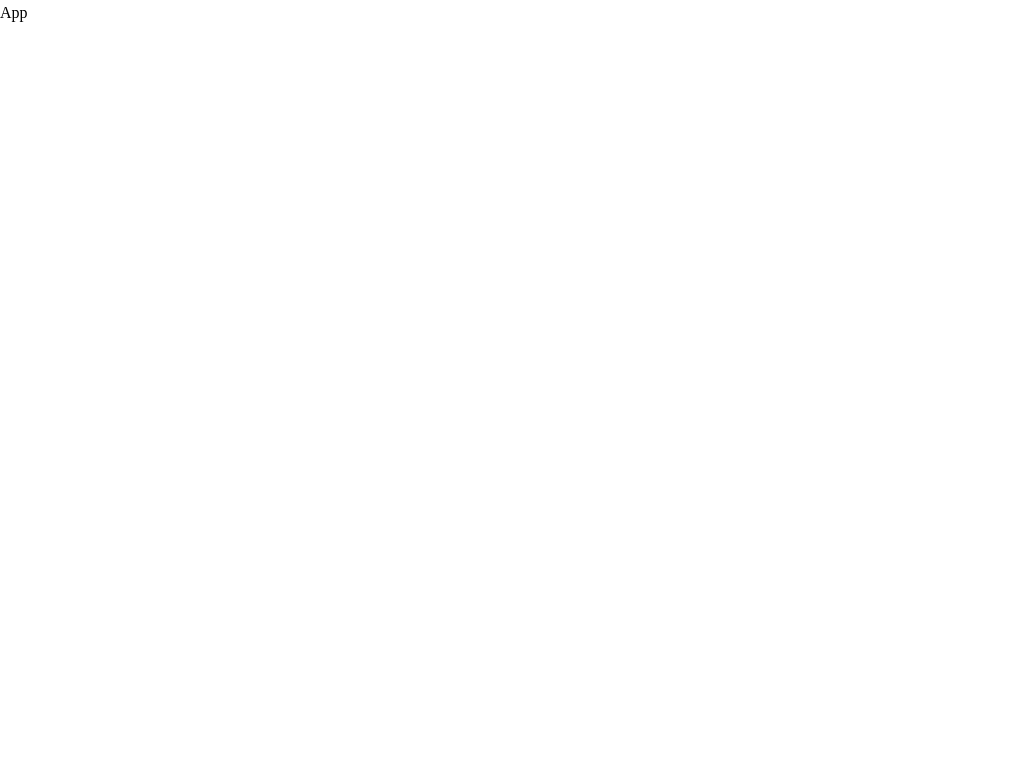
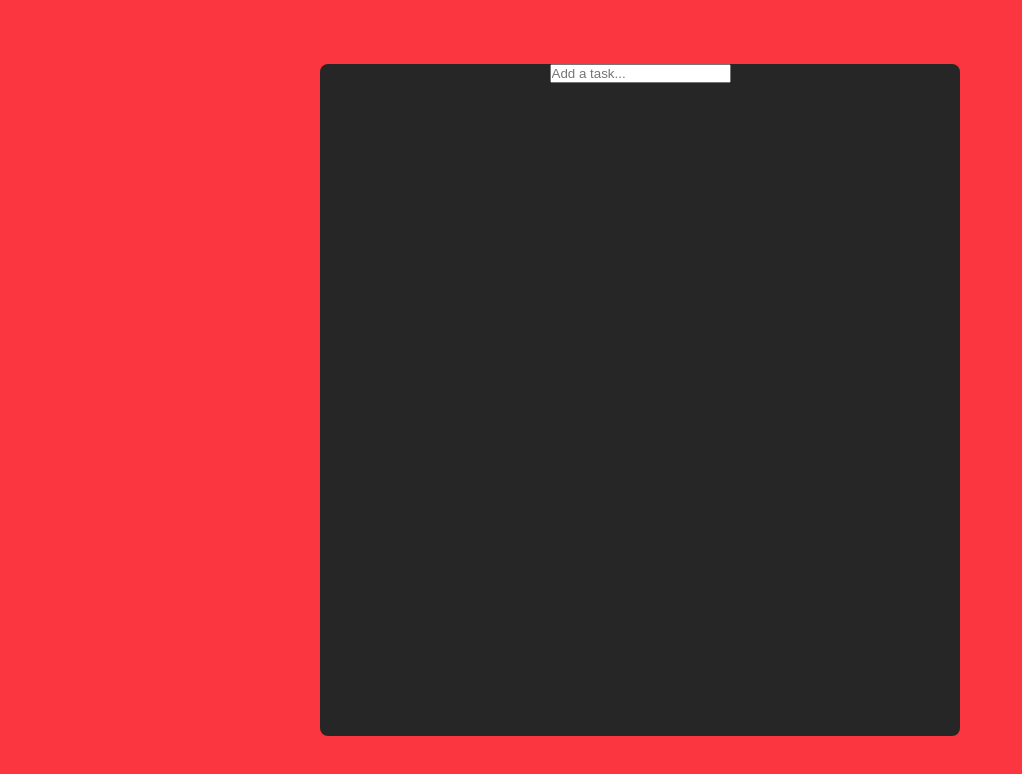
Before and after one commit to CaiqueMorales20/react-ts-todo, a React (Vite) app in the folder todo/: page / in a window 1280 px wide. Shown: the top 774 px of the page, without its empty margins (0-1022 px from the left). Built offline with nearby package versions, Linux system fonts and the light colour scheme.

Commit message:
:sparkles: feat: Header component added

```diff
--- /dev/null
+++ b/todo/src/App.style.tsx
@@ -0,0 +1,16 @@
+import styled from "styled-components";
+
+export const Container = styled.main`
+  position: absolute;
+  inset: 0;
+  width: min(40rem, 90%);
+  height: min(40rem, max-content);
+  border-radius: 0.5rem;
+  margin-inline: auto;
+  margin-block: 4rem;
+  display: flex;
+  flex-direction: column;
+  align-items: center;
+  background-color: #262626;
+  color: #ffffff;
+`;
--- a/todo/src/App.tsx
+++ b/todo/src/App.tsx
@@ -1,12 +1,19 @@
+// Imports
 import { FC } from "react";
 import { GlobalStyle } from "./GlobalStyles";
 
+// Components
+import Header from "./components/Header";
+
+// Styled Component
+import { Container } from "./App.style";
+
 const App: FC = () => {
   return (
-    <>
+    <Container>
       <GlobalStyle />
-      <p>App</p>
-    </>
+      <Header />
+    </Container>
   );
 };
 
--- a/todo/src/GlobalStyles.tsx
+++ b/todo/src/GlobalStyles.tsx
@@ -8,5 +8,6 @@ export const GlobalStyle = createGlobalStyle`
   }
   body{
     line-height: 1.6;
+    background-color: #FB3640;
   }
 `;
--- /dev/null
+++ b/todo/src/components/Header/index.tsx
@@ -0,0 +1,9 @@
+const Header = () => {
+  return (
+    <>
+      <input type="text" placeholder="Add a task..." />
+    </>
+  );
+};
+
+export default Header;
--- /dev/null
+++ b/todo/src/components/Header/style.tsx
@@ -0,0 +1,5 @@
+import styled from "styled-components";
+
+export const HeaderS = styled.header`
+
+`;
```
Also changed, not shown: todo/src/assets/design.jpeg (added).
